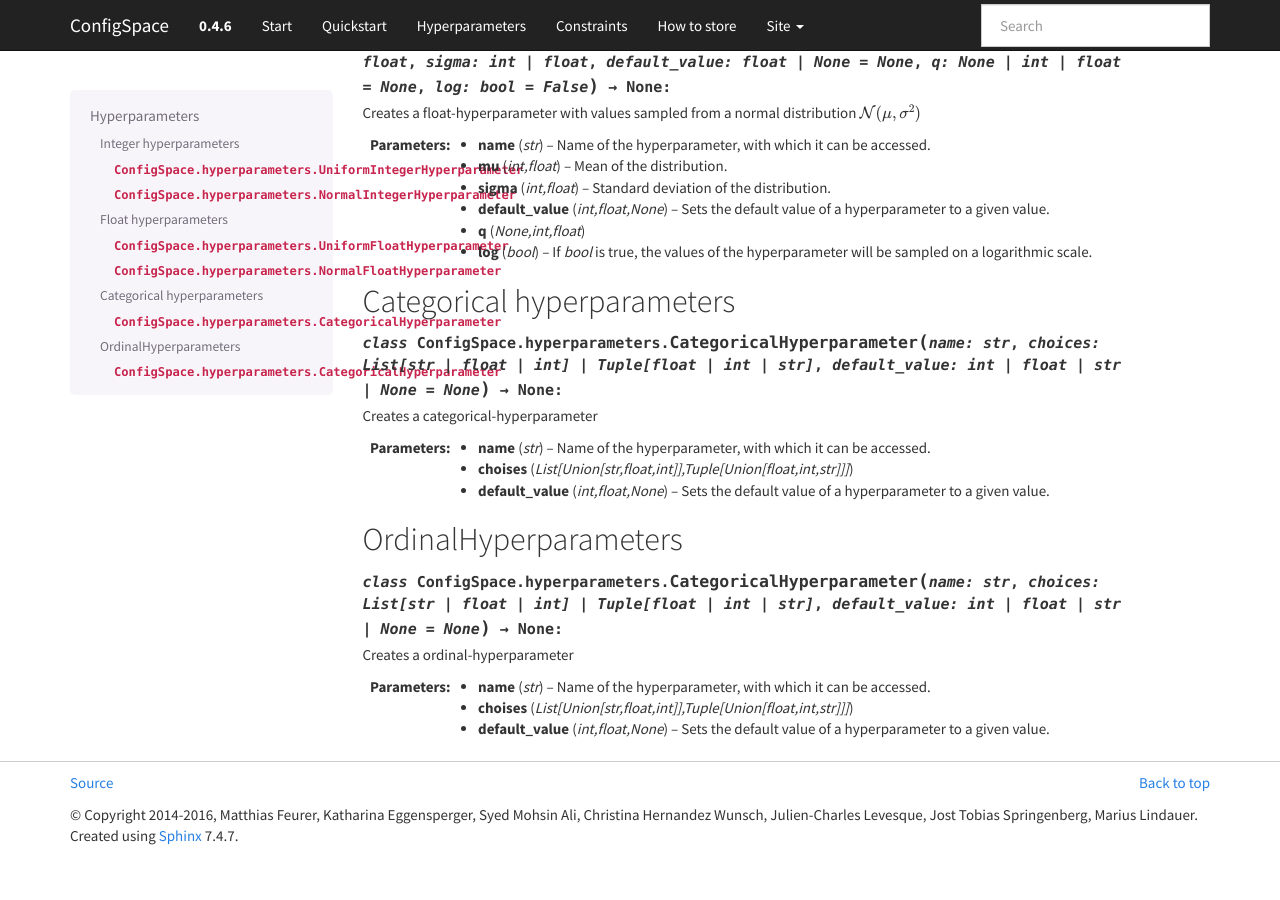
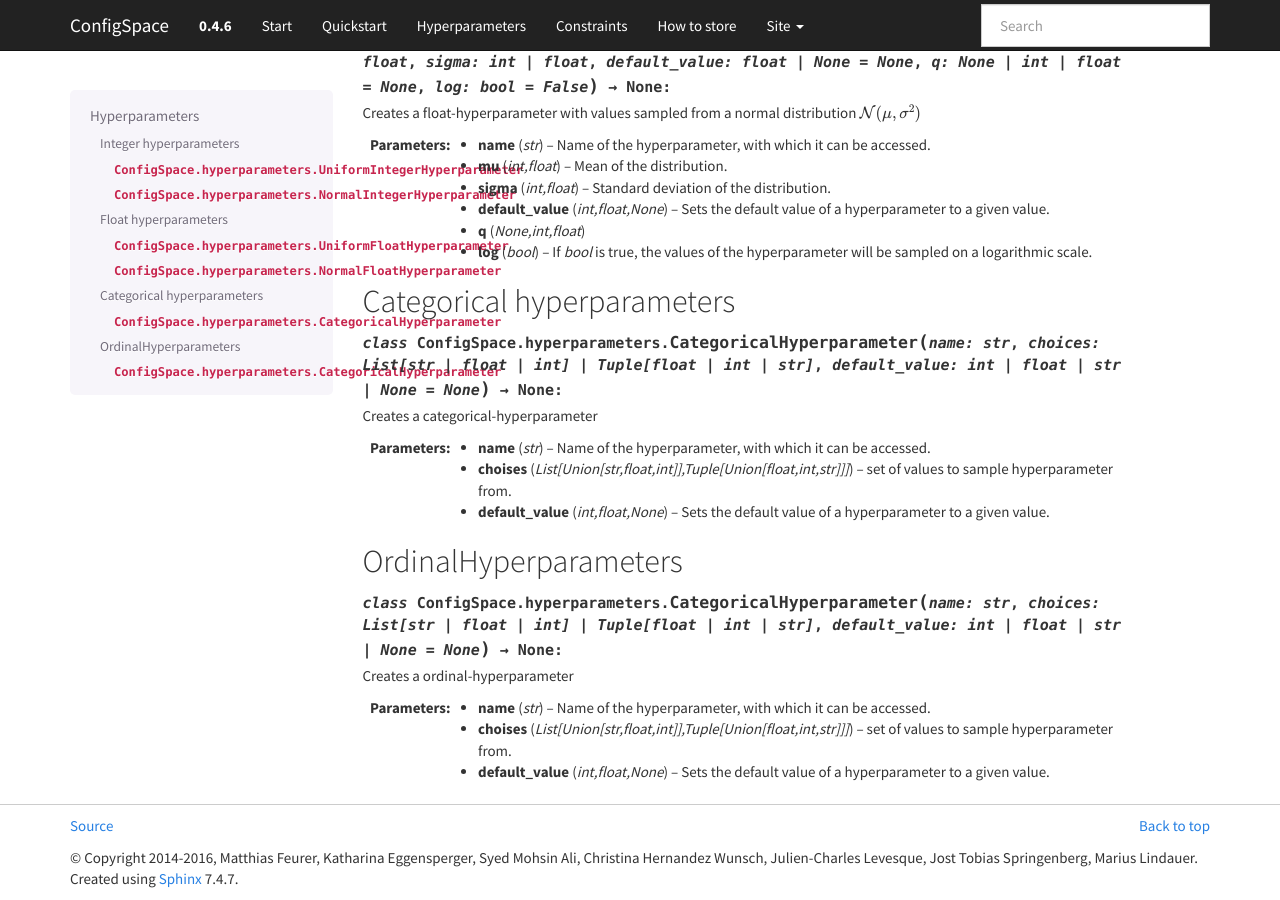
Before and after one commit to automl/ConfigSpace, a Sphinx documentation site: the page built from docs/source/hyperparameter.rst, in a window 1280 px wide and 900 px high, scrolled down 1110 px. Built offline with Sphinx 7.4.7, drawn with Linux system fonts in a browser that asks for light colours; the version number is read from the project's files by our own code; before the commit the page ends 1967 px from its top, so only the background shows below that.

Commit message:
add value

```diff
--- a/docs/source/hyperparameter.rst
+++ b/docs/source/hyperparameter.rst
@@ -67,7 +67,7 @@ Categorical hyperparameters
     Creates a categorical-hyperparameter
 
     :param str name: Name of the hyperparameter, with which it can be accessed.
-    :param List[Union[str,float,int]],Tuple[Union[float,int,str]]] choises:
+    :param List[Union[str,float,int]],Tuple[Union[float,int,str]]] choises: set of values to sample hyperparameter from.
     :param int,float,None default_value: Sets the default value of a hyperparameter to a given value.
 
 
@@ -79,5 +79,5 @@ OrdinalHyperparameters
     Creates a ordinal-hyperparameter
 
     :param str name: Name of the hyperparameter, with which it can be accessed.
-    :param List[Union[str,float,int]],Tuple[Union[float,int,str]]] choises:
+    :param List[Union[str,float,int]],Tuple[Union[float,int,str]]] choises: set of values to sample hyperparameter from.
     :param int,float,None default_value: Sets the default value of a hyperparameter to a given value.
```
